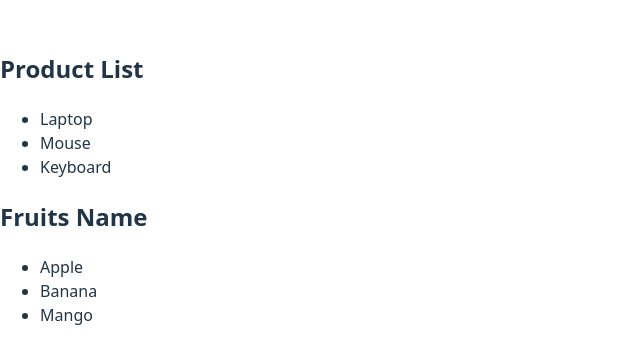
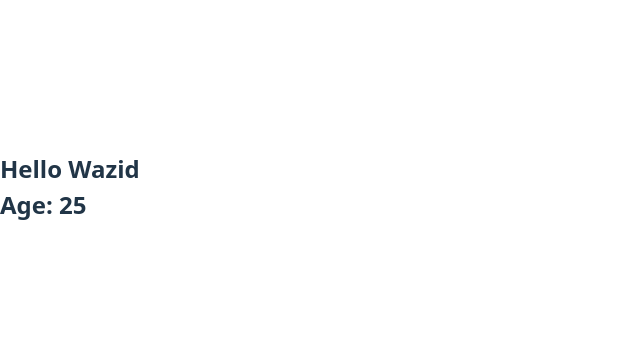
Before and after one commit to wazidrazi/my-first-website, a React (Vite) app in the folder react-practice/: page / in a window 1280 px wide. Shown: the part 213-576 px from the top of the page, without its empty margins (0-640 px from the left). Built offline with nearby package versions, Linux system fonts and the light colour scheme.

Commit message:
first commit

```diff
--- a/react-practice/src/App.jsx
+++ b/react-practice/src/App.jsx
@@ -1,35 +1,55 @@
-function App() {
-    let products = ["Laptop", "Mouse", "Keyboard"];
+// function App() {
+//     let products = ["Laptop", "Mouse", "Keyboard"];
 
-    return (
-        <div>
-            <h2>Product List</h2>
-            <ul>
-                {products.map((product, index) => (
-                    <li key={index}>{product}</li>
-                ))}
-            </ul>
+//     return (
+//         <div>
+//             <h2>Product List</h2>
+//             <ul>
+//                 {products.map((product, index) => (
+//                     <li key={index}>{product}</li>
+//                 ))}
+//             </ul>
 
-            <FruitsName/>
+//             <FruitsName/>
 
-        </div>
-    );
+//         </div>
+//     );
+// }
+
+
+// function FruitsName(){
+//   let fruits = ["Apple", "Banana", "Mango"];
+
+//     return (
+//       <div>
+//         <h2>Fruits Name</h2>
+//         <ul>
+//           {fruits.map((fruit,index) =>
+//           <li key={index}> {fruit} </li>
+//           )}
+//         </ul>
+//       </div>
+//     );
+// }
+
+// export default App;
+
+
+function App(){
+  return(
+    <div>
+      <Greeting name = "Wazid" age ={25} />
+    </div>
+  );
 }
 
-
-function FruitsName(){
-  let fruits = ["Apple", "Banana", "Mango"];
-
-    return (
-      <div>
-        <h2>Fruits Name</h2>
-        <ul>
-          {fruits.map((fruit,index) =>
-          <li key={index}> {fruit} </li>
-          )}
-        </ul>
-      </div>
-    );
+function Greeting(props){
+  return(
+    <h2>
+      Hello {props.name} <br/>
+      Age: {props.age}
+    </h2>
+  );
 }
 
 export default App;
```
